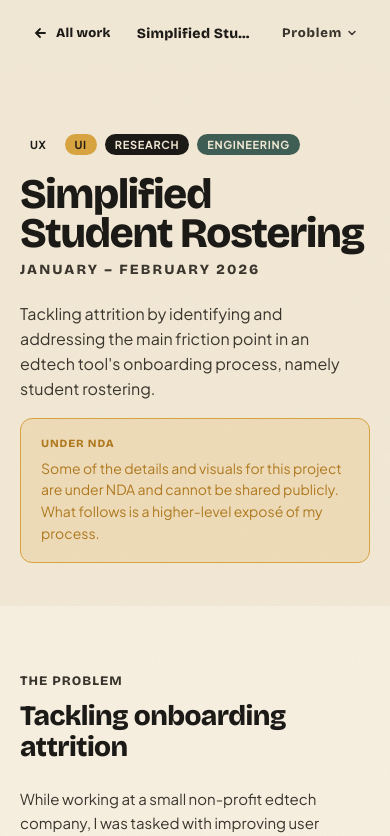
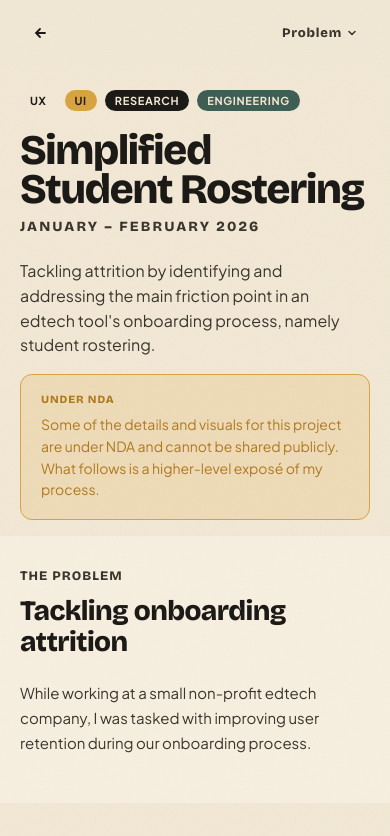
Before and after one commit to Roxanoel/portfolio26, a React (Vite) app: page /work/simplified-student-rostering in a window 390 px wide. Shown: the top 836 px of the page. Built offline with nearby package versions, Linux system fonts and the light colour scheme.

Commit message:
mobile-friendly version

```diff
--- a/src/components/ProjectLayout.jsx
+++ b/src/components/ProjectLayout.jsx
@@ -229,7 +229,7 @@ export function ProjectLayout({ project, children }) {
             >
               <path d="M11 7H3M6 3L2 7l4 4" />
             </svg>
-            All work
+            <span className={styles.backLabel}>All work</span>
           </Link>
           <span className={styles.navTitle}>{title}</span>
           {sections.length > 0 ? (
--- a/src/components/ProjectLayout.module.css
+++ b/src/components/ProjectLayout.module.css
@@ -61,6 +61,16 @@
   text-overflow: ellipsis;
   white-space: nowrap;
   max-width: 100%;
+}
+
+@media (max-width: 640px) {
+  .nav :global(.wrap) {
+    grid-template-columns: auto 1fr;
+  }
+  .nav :global(.wrap) > :nth-child(1) { grid-column: 1; }
+  .nav :global(.wrap) > :nth-child(3) { grid-column: 2; justify-self: end; }
+  .navTitle { display: none; }
+  .backLabel { display: none; }
 }
 
 /* Jump trigger */
@@ -230,3 +240,9 @@
 .footBack:hover {
   color: var(--terra);
 }
+
+@media (max-width: 640px) {
+  .header {
+    padding: 24px 0 16px;
+  }
+}
--- a/src/components/Slide.module.css
+++ b/src/components/Slide.module.css
@@ -1,6 +1,12 @@
 .slide {
   padding: clamp(48px, 8vh, 120px) 0;
   scroll-margin-top: 80px;
+}
+
+@media (max-width: 640px) {
+  .slide {
+    padding: 32px 0;
+  }
 }
 
 .sectionHeader {
```
